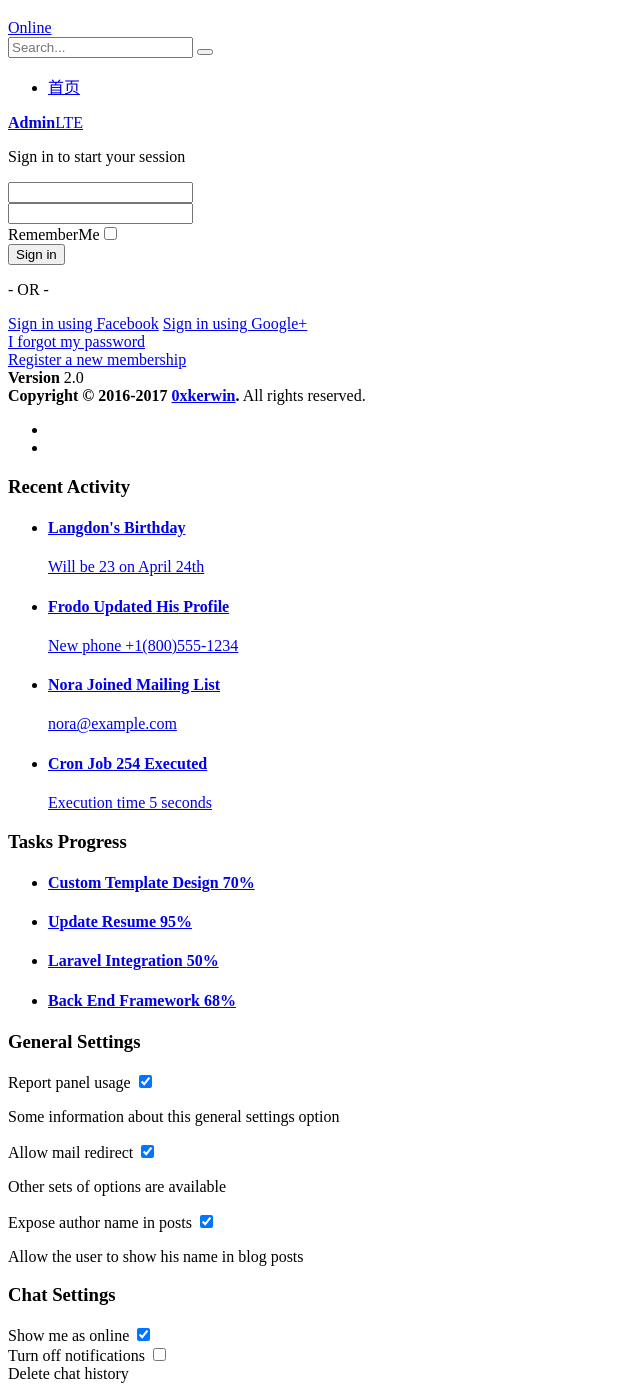
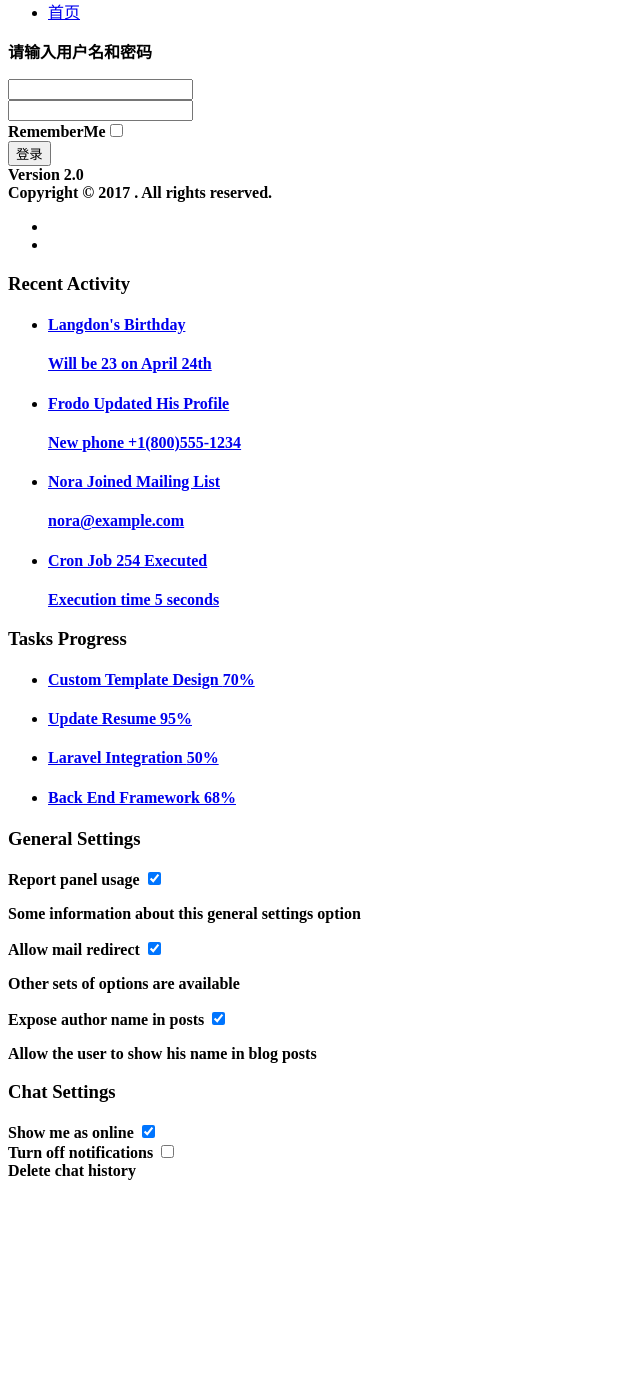
Before and after one commit to 0xkerwin/0xkerwin, a Yii app: template backend/views/site/login.php in a window 1280 px wide. Shown: the part 1444-2835 px from the top of the page, without its empty margins (0-640 px from the left). After the commit the page ends 2624 px from the top, so only its background shows below. Run offline with PHP 8.4 and a stand-in for Yii, Linux system fonts and the light colour scheme; the template is opened without the code that fills it, so the values that code supplies are empty; form fields are guessed from the names that the template uses; some libraries are stand-ins or nearby versions.

Commit message:
update layout

```diff
--- a/backend/views/layouts/content.php
+++ b/backend/views/layouts/content.php
@@ -31,7 +31,7 @@ use yii\helpers\Url;
     </div>
     <!-- <strong>Copyright &copy; 2016-2017 <a href="http://almsaeedstudio.com">Almsaeed Studio</a>.</strong> All rights
     reserved. -->
-    <strong>Copyright &copy; 2016-2017 <a href="https://0xkerwin.github.io">0xkerwin</a>.</strong> All rights
+    <strong>Copyright &copy; <?= date('Y', time())?> <a href="https://0xkerwin.github.io"><?= \Yii::$app->params['systemName']?></a>.</strong> All rights
     reserved.
 </footer>
 
--- a/backend/views/layouts/header.php
+++ b/backend/views/layouts/header.php
@@ -8,7 +8,7 @@ use yii\helpers\Url;
 
 <header class="main-header">
 
-    <?= Html::a('<span class="logo-mini">APP</span><span class="logo-lg">' . Yii::$app->name . '</span>', Yii::$app->homeUrl, ['class' => 'logo']) ?>
+    <?= Html::a('<span class="logo-mini">K</span><span class="logo-lg">' . Yii::$app->params['systemName'] . '</span>', Yii::$app->homeUrl, ['class' => 'logo']) ?>
 
     <nav class="navbar navbar-static-top" role="navigation">
 
@@ -246,7 +246,7 @@ use yii\helpers\Url;
                             </p>
                         </li>
                         <!-- Menu Body -->
-                        <li class="user-body">
+                        <!-- <li class="user-body">
                             <div class="col-xs-4 text-center">
                                 <a href="#">Followers</a>
                             </div>
@@ -256,7 +256,7 @@ use yii\helpers\Url;
                             <div class="col-xs-4 text-center">
                                 <a href="#">Friends</a>
                             </div>
-                        </li>
+                        </li> -->
                         <!-- Menu Footer-->
                         <li class="user-footer">
                             <div class="pull-left">
--- a/backend/views/layouts/left.php
+++ b/backend/views/layouts/left.php
@@ -18,7 +18,7 @@ use \yii\helpers\Url;
         </div>
 
         <!-- search form -->
-        <form action="#" method="get" class="sidebar-form">
+        <!-- <form action="#" method="get" class="sidebar-form">
             <div class="input-group">
                 <input type="text" name="q" class="form-control" placeholder="Search..."/>
               <span class="input-group-btn">
@@ -26,7 +26,7 @@ use \yii\helpers\Url;
                 </button>
               </span>
             </div>
-        </form>
+        </form> -->
         <!-- /.search form -->
         <?php
             use backend\modules\rbac\components\MenuHelper;
--- a/backend/views/layouts/main-login.php
+++ b/backend/views/layouts/main-login.php
@@ -13,6 +13,7 @@ dmstr\web\AdminLteAsset::register($this);
 <head>
     <meta charset="<?= Yii::$app->charset ?>"/>
     <meta name="viewport" content="width=device-width, initial-scale=1">
+    <link rel="icon" href="<?= \Yii::$app->params['staticDomain']?>/images/kerwin.ico" type="image/x-icon"/>
     <?= Html::csrfMetaTags() ?>
     <title><?= Html::encode($this->title) ?></title>
     <?php $this->head() ?>
--- a/backend/views/layouts/main.php
+++ b/backend/views/layouts/main.php
@@ -36,6 +36,8 @@ if (Yii::$app->controller->action->id === 'login') {
     <head>
         <meta charset="<?= Yii::$app->charset ?>"/>
         <meta name="viewport" content="width=device-width, initial-scale=1">
+        <!-- 标题图标 -->
+        <link rel="icon" href="<?= \Yii::$app->params['staticDomain']?>/images/kerwin.ico" type="image/x-icon"/>
         <?= Html::csrfMetaTags() ?>
         <title><?= Html::encode($this->title) ?></title>
         <?php $this->head() ?>
--- a/backend/views/site/login.php
+++ b/backend/views/site/login.php
@@ -6,7 +6,7 @@ use yii\bootstrap\ActiveForm;
 /* @var $form yii\bootstrap\ActiveForm */
 /* @var $model \common\models\LoginForm */
 
-$this->title = 'Sign In';
+$this->title = '登录';
 
 $fieldOptions1 = [
     'options' => ['class' => 'form-group has-feedback'],
@@ -21,11 +21,11 @@ $fieldOptions2 = [
 
 <div class="login-box">
     <div class="login-logo">
-        <a href="#"><b>Admin</b>LTE</a>
+        <a href="#"><b><?= \Yii::$app->params['systemName'] ?></a>
     </div>
     <!-- /.login-logo -->
     <div class="login-box-body">
-        <p class="login-box-msg">Sign in to start your session</p>
+        <p class="login-box-msg">请输入用户名和密码</p>
 
         <?php $form = ActiveForm::begin(['id' => 'login-form', 'enableClientValidation' => false]); ?>
 
@@ -45,7 +45,7 @@ $fieldOptions2 = [
             </div>
             <!-- /.col -->
             <div class="col-xs-4">
-                <?= Html::submitButton('Sign in', ['class' => 'btn btn-primary btn-block btn-flat', 'name' => 'login-button']) ?>
+                <?= Html::submitButton('登录', ['class' => 'btn btn-primary btn-block btn-flat', 'name' => 'login-button']) ?>
             </div>
             <!-- /.col -->
         </div>
@@ -53,17 +53,16 @@ $fieldOptions2 = [
 
         <?php ActiveForm::end(); ?>
 
-        <div class="social-auth-links text-center">
+        <!-- <div class="social-auth-links text-center">
             <p>- OR -</p>
             <a href="#" class="btn btn-block btn-social btn-facebook btn-flat"><i class="fa fa-facebook"></i> Sign in
                 using Facebook</a>
             <a href="#" class="btn btn-block btn-social btn-google-plus btn-flat"><i class="fa fa-google-plus"></i> Sign
                 in using Google+</a>
         </div>
-        <!-- /.social-auth-links -->
 
         <a href="#">I forgot my password</a><br>
-        <a href="register.html" class="text-center">Register a new membership</a>
+        <a href="register.html" class="text-center">Register a new membership</a> -->
 
     </div>
     <!-- /.login-box-body -->
--- a/common/config/main.php
+++ b/common/config/main.php
@@ -6,6 +6,7 @@ return [
             'class' => 'yii\caching\FileCache',
         ],
 
+        /*redis连接*/
         'redis' => [
             'class' => 'yii\redis\Connection',
             'hostname' => 'localhost',
--- a/common/config/params.php
+++ b/common/config/params.php
@@ -3,10 +3,16 @@ return [
     'adminEmail' => 'admin@example.com',
     'supportEmail' => 'support@example.com',
     'user.passwordResetTokenExpire' => 3600,
+
+    /*系统名称*/
+    'systemName' => '0xKerwin',
+
     /*列表显示记录条数*/
     'pageSize' => 5,
+
     //资源访问地址，如共同的图片、js、css
     'staticDomain' => 'http://static.0xkerwin.com',
+
     //redis keys前缀
     'redisKeys' => [
         'views_article' => 'kerwin_views_article_',
```
Also changed, not shown: backend/config/main.php (+6 -19 lines), backend/config/params.php (+22 -0 lines), backend/models/LoginForm.php (+9 -0 lines), backend/modules/rbac/components/AccessControl.php (+8 -17 lines), backend/views/site/index.php (+4 -6 lines), frontend/config/main.php (+0 -7 lines), frontend/views/layouts/main.php (+6 -5 lines), common/web/images/kerwin.ico (added).
